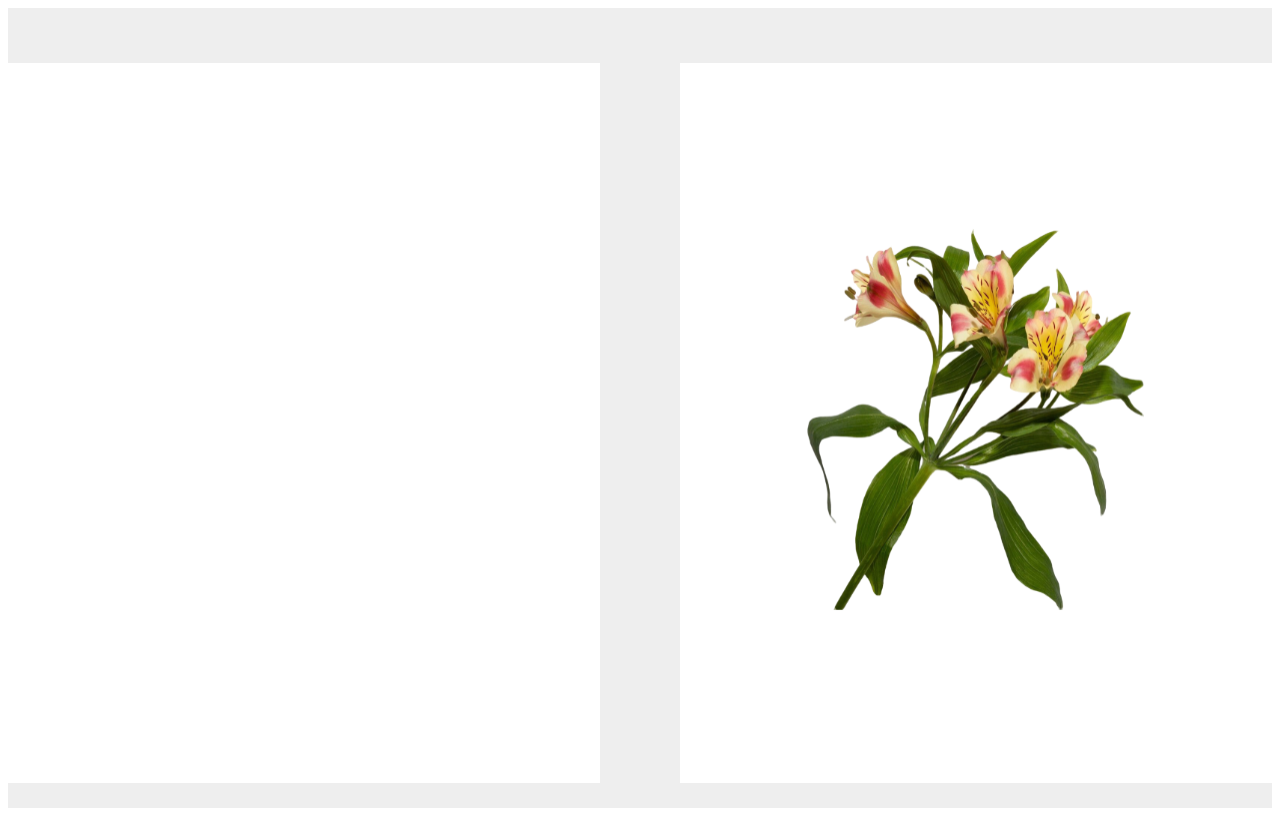
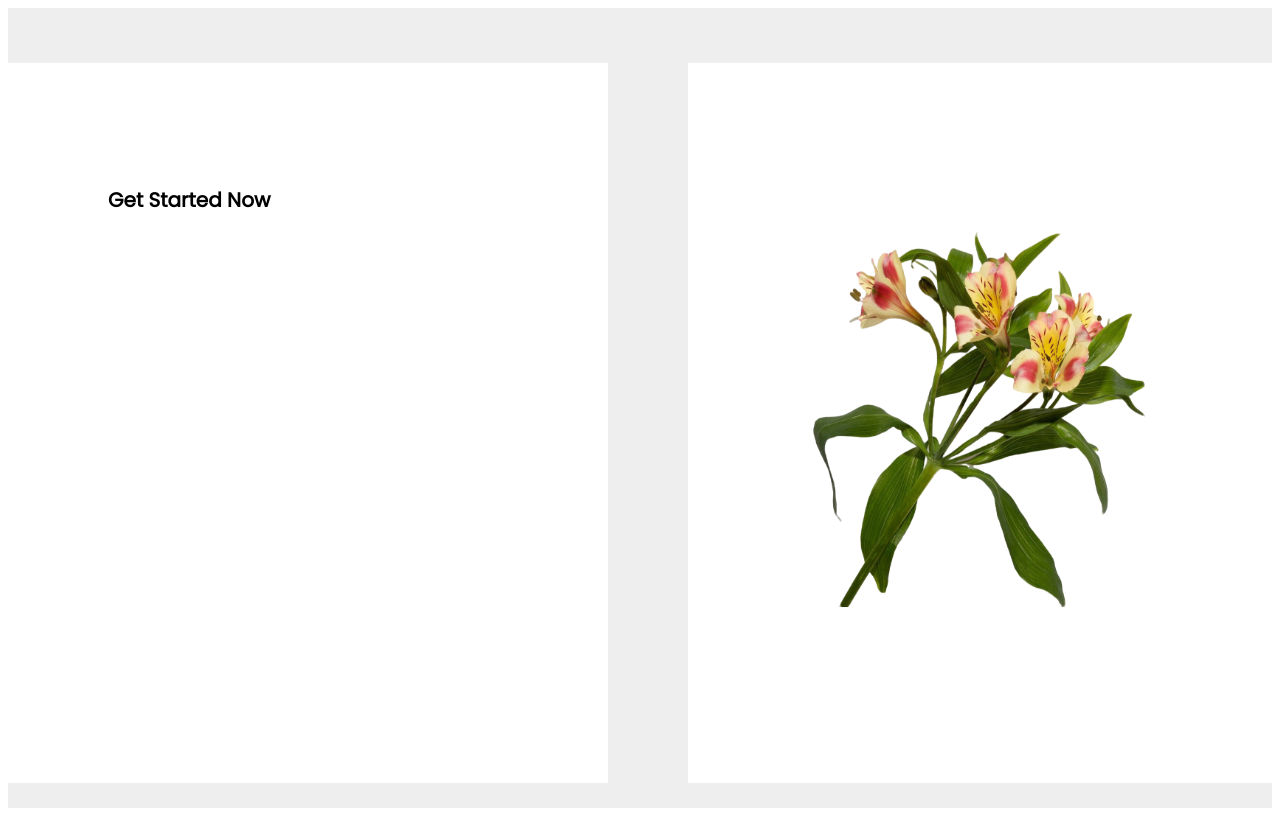
Before and after one commit to lvyza/appdev1-final-practical-exam, a React (Vite) app: page / in a window 1280 px wide. Built offline with nearby package versions, Linux system fonts and the light colour scheme.

Commit message:
Add Sign Up page title.

```diff
--- a/package.json
+++ b/package.json
@@ -10,6 +10,7 @@
     "preview": "vite preview"
   },
   "dependencies": {
+    "@fontsource/poppins": "^5.3.0",
     "react": "^19.3.1",
     "react-dom": "^19.3.1"
   },
--- a/src/components/SignUp.jsx
+++ b/src/components/SignUp.jsx
@@ -4,7 +4,9 @@
 function SignUp() {
   return (
     <div className={styles.signup}>
-      <section className={styles.leftSection}></section>
+      <section className={styles.leftSection}>
+        <h1 className={styles.title}>Get Started Now</h1>
+      </section>
 
       <section className={styles.rightSection}>
         <img
--- a/src/components/SignUp.module.css
+++ b/src/components/SignUp.module.css
@@ -15,6 +15,8 @@
 
 .leftSection {
   margin-right: 80px;
+  padding: 125px 100px;
+  box-sizing: border-box;
 }
 
 .rightSection {
@@ -29,3 +31,11 @@
   height: 90%;
   object-fit: contain;
 }
+
+.title {
+  margin: 0;
+  font-family: 'Poppins', sans-serif;
+  font-size: 20px;
+  font-weight: 600;
+  line-height: 1.2;
+}
--- a/src/main.jsx
+++ b/src/main.jsx
@@ -1,3 +1,4 @@
+import '@fontsource/poppins'
 import { StrictMode } from "react";
 import { createRoot } from "react-dom/client";
 import App from "./App.jsx";
```
Also changed, not shown: padillon-signup-title.png (added), 1 other file (tests, documents, lock files or other folders).
